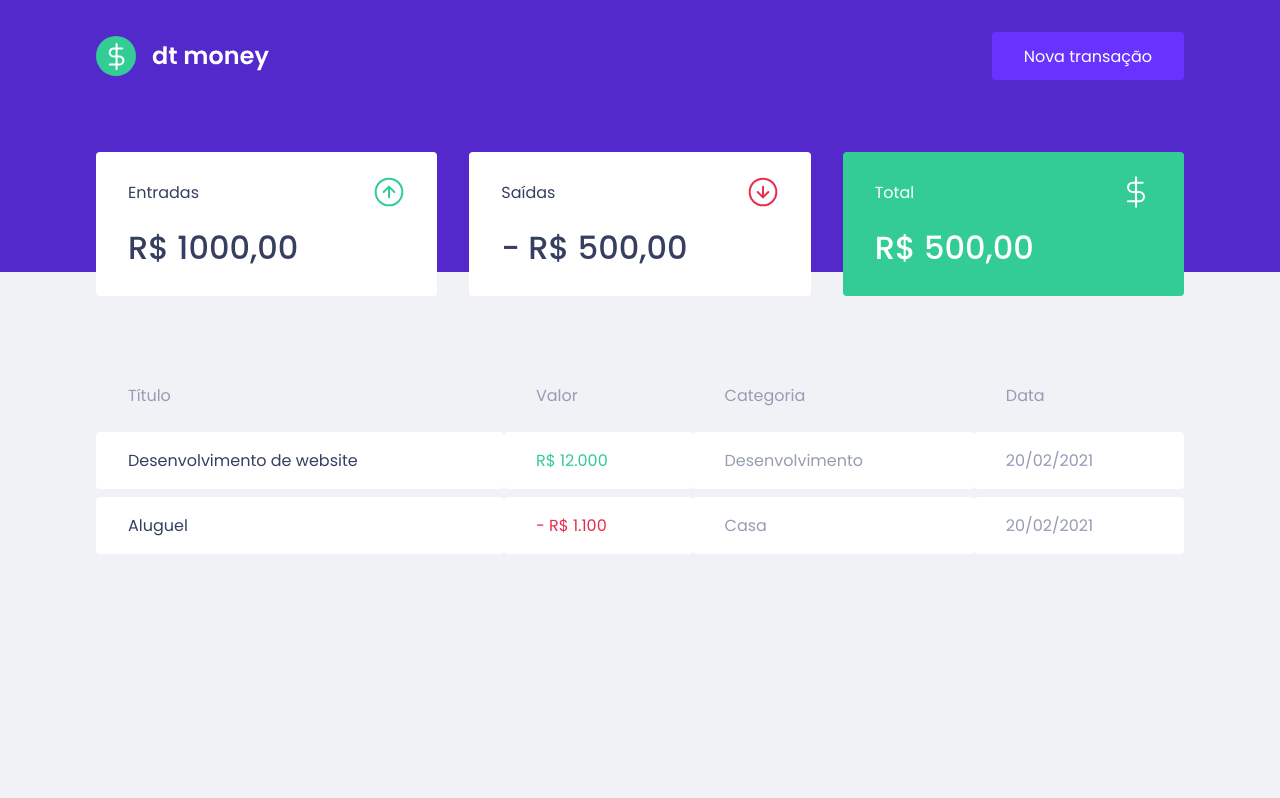
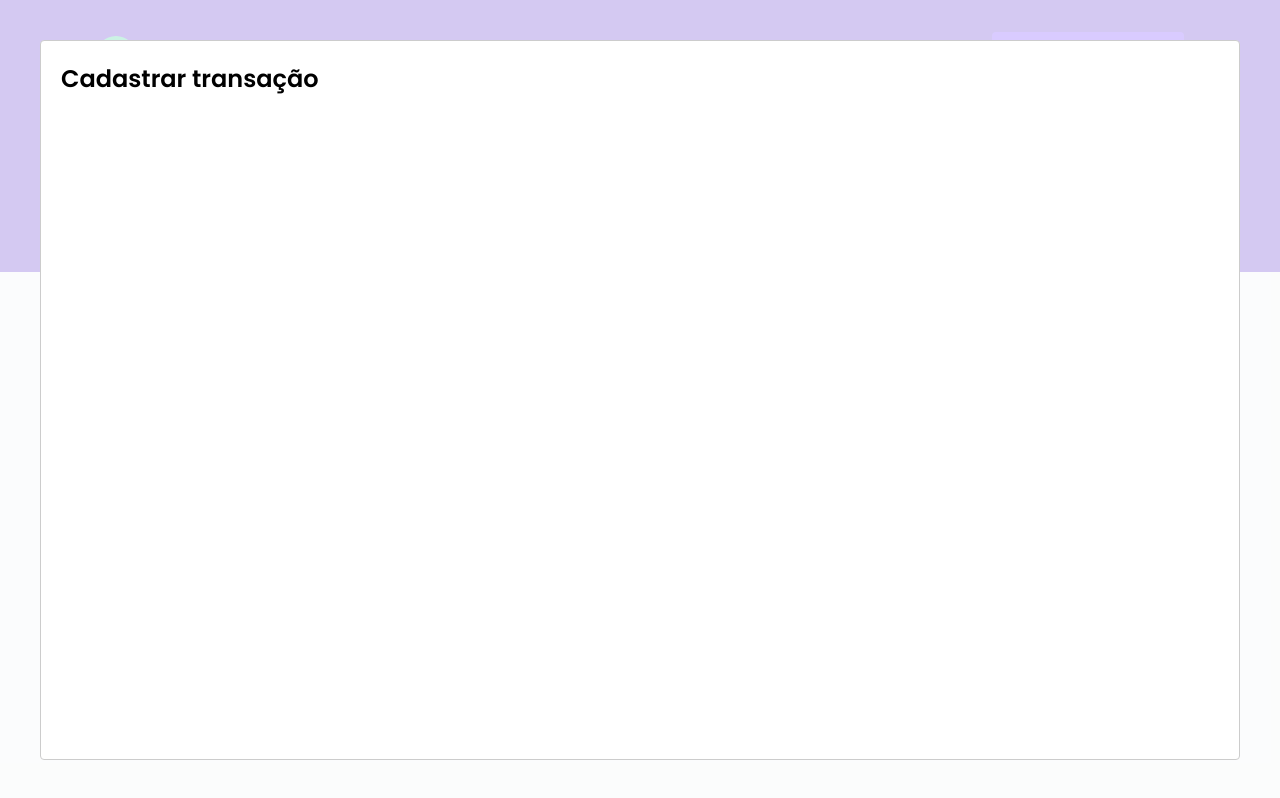
Before and after one commit to claudiogaalvao/ignite-modulo2-dtmoney, a React (Create React App) app: page / in a window 1280 px wide. Both pictures are taken after a click on the button "Nova transação". Built offline with nearby package versions, Linux system fonts and the light colour scheme; no server answers; what miragejs would draw is missing.

Commit message:
Adicionando react-modal

```diff
--- a/package.json
+++ b/package.json
@@ -7,6 +7,7 @@
     "miragejs": "^0.1.41",
     "react": "^17.0.2",
     "react-dom": "^17.0.2",
+    "react-modal": "^3.13.1",
     "react-scripts": "4.0.3",
     "styled-components": "^5.3.0",
     "web-vitals": "^1.0.1"
@@ -19,6 +20,7 @@
     "@types/node": "^12.0.0",
     "@types/react": "^17.0.0",
     "@types/react-dom": "^17.0.0",
+    "@types/react-modal": "^3.12.0",
     "@types/styled-components": "^5.1.9",
     "typescript": "^4.1.2"
   },
--- a/src/App.tsx
+++ b/src/App.tsx
@@ -1,12 +1,36 @@
+import { useState } from 'react';
+import Modal from 'react-modal';
+
 import { Dashboard } from "./components/Dashboard";
 import { Header } from "./components/Header";
 import { GlobalStyle } from "./styles/global";
 
+Modal.setAppElement('#root')
+
 export function App() {
+  const [isNewTransactionModalOpen, setIsNewTransactionModalOpen] = useState(false);
+
+  function handleOpenNewTransactionModal() {
+    setIsNewTransactionModalOpen(true);
+  }
+
+  function handleCloseNewTransactionModal() {
+    setIsNewTransactionModalOpen(false);
+  }
+
   return (
     <>
-      <Header />
+      <Header onOpenNewTransactionModal={handleOpenNewTransactionModal} />
+
       <Dashboard />
+
+      <Modal
+        isOpen={isNewTransactionModalOpen}
+        onRequestClose={handleCloseNewTransactionModal}
+      >
+        <h2>Cadastrar transação</h2>
+      </Modal>
+
       <GlobalStyle />
     </>
   );
--- a/src/components/Header/index.tsx
+++ b/src/components/Header/index.tsx
@@ -1,12 +1,17 @@
 import logo from '../../assets/logo.svg';
+
 import { Container, Content } from './styles';
 
-export function Header() {
+interface HeaderProps {
+  onOpenNewTransactionModal: () => void;
+}
+
+export function Header({ onOpenNewTransactionModal }: HeaderProps) {
   return(
     <Container>
       <Content>
         <img src={logo} alt="dt money" />
-        <button type="button">Nova transação</button>
+        <button type="button" onClick={onOpenNewTransactionModal}>Nova transação</button>
       </Content>
     </Container>
   )
```
Also changed, not shown: 1 other file (tests, documents, lock files or other folders).
